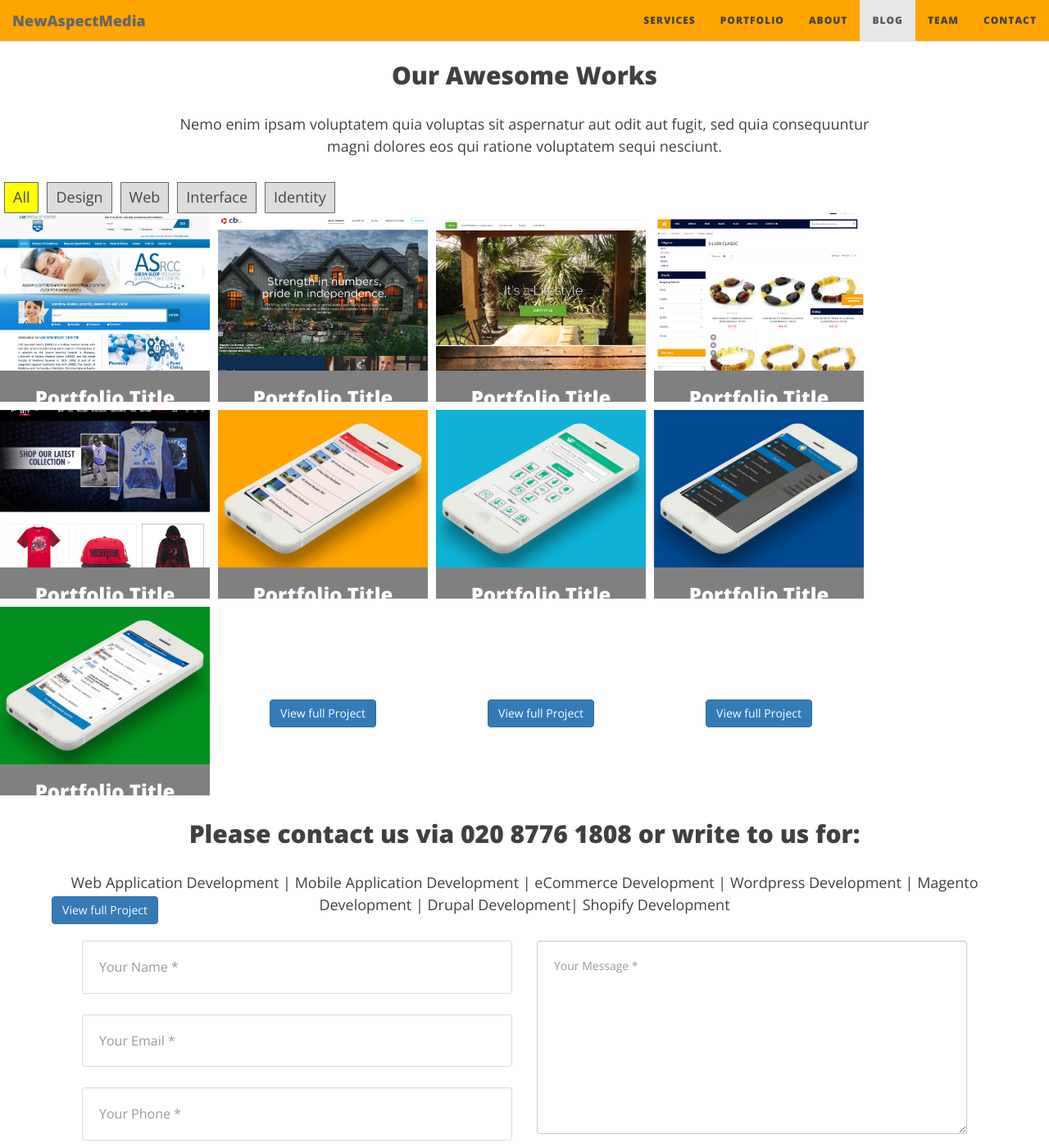
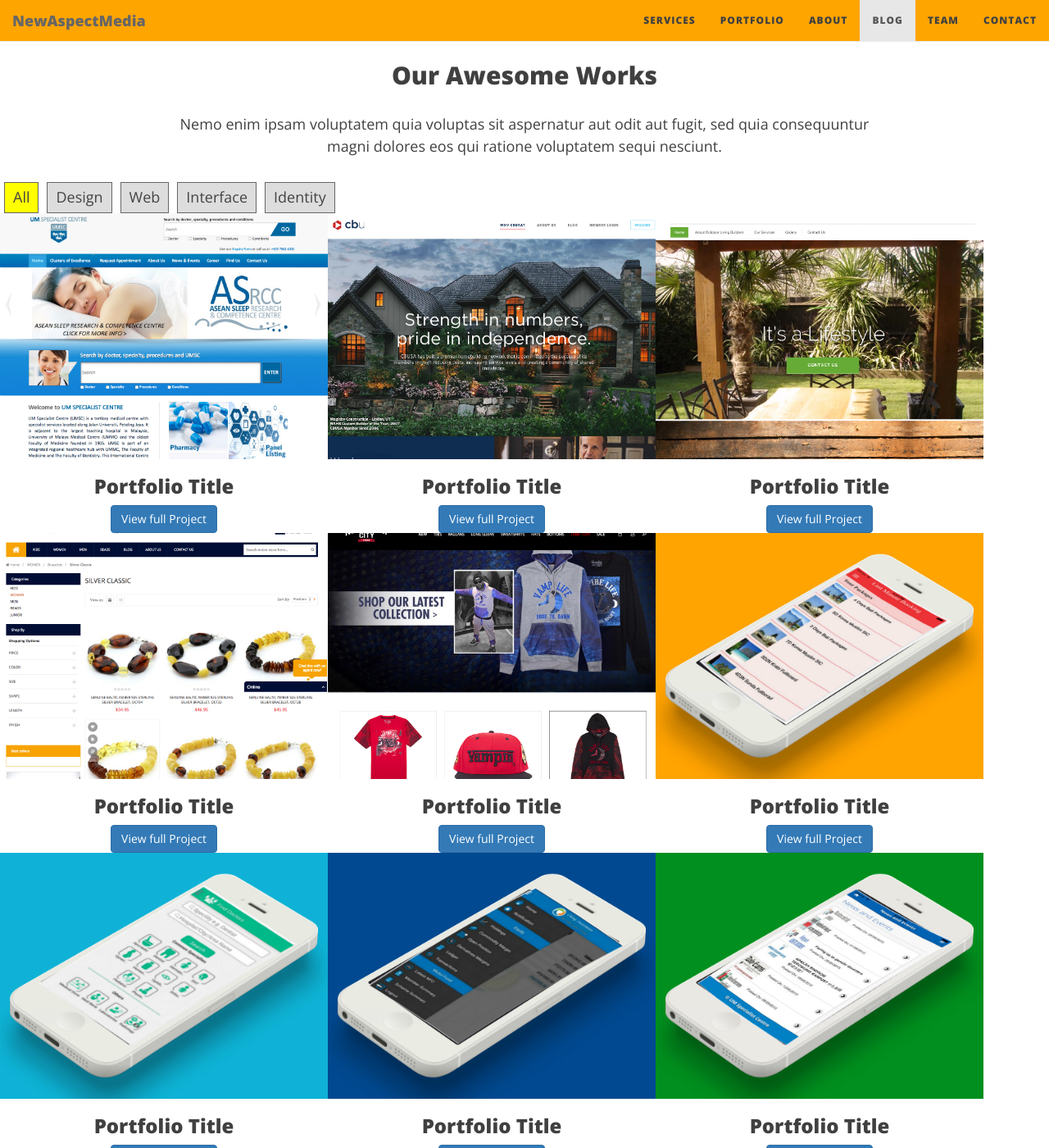
Before and after one commit to newmedia77/appxnam, a Jekyll site: the page built from index.html, in a window 1280 px wide and 1400 px high, scrolled down 3529 px. Shown: the whole window at 82% size. Built offline with Jekyll 4.4.1, drawn with Linux system fonts in a browser that asks for light colours; nearby versions of some CDN libraries; the list of posts is cut into pages by our own code.

Commit message:
andreas
grid width

```diff
--- a/css/style.css
+++ b/css/style.css
@@ -611,9 +611,9 @@
 .portfolio-container .btn.view-more {
     margin-top: 40px;
 }
-*/
 
-#container {width: 960px; margin: 0 auto;}
+
+#container {width: 960px; margin: 0 auto;} */
 
 #filter {list-style-type: none; margin: 0; padding: 0}
 #filter li, #filter a {display: block; float: left; margin: 0}
@@ -621,7 +621,7 @@
 #filter a.active {background: yellow;}
 
 #grid {clear: both; position: relative}
-.portfolio-item {width: 20%; height: 230px; background: grey; float: left; margin-right: 10px; margin-bottom: 10px; color: #fff; font-size: 60px; text-align: center; line-height: 230px; cursor: default;}
+.portfolioitem {width: 20%; height: 230px; background: grey; float: left; margin-right: 10px; margin-bottom: 10px; color: #fff; font-size: 60px; text-align: center; line-height: 230px; cursor: default;}
 
 /* =-=-=-=-=-=-= Case study section =-=-=-=-=-=-= */
 
```
